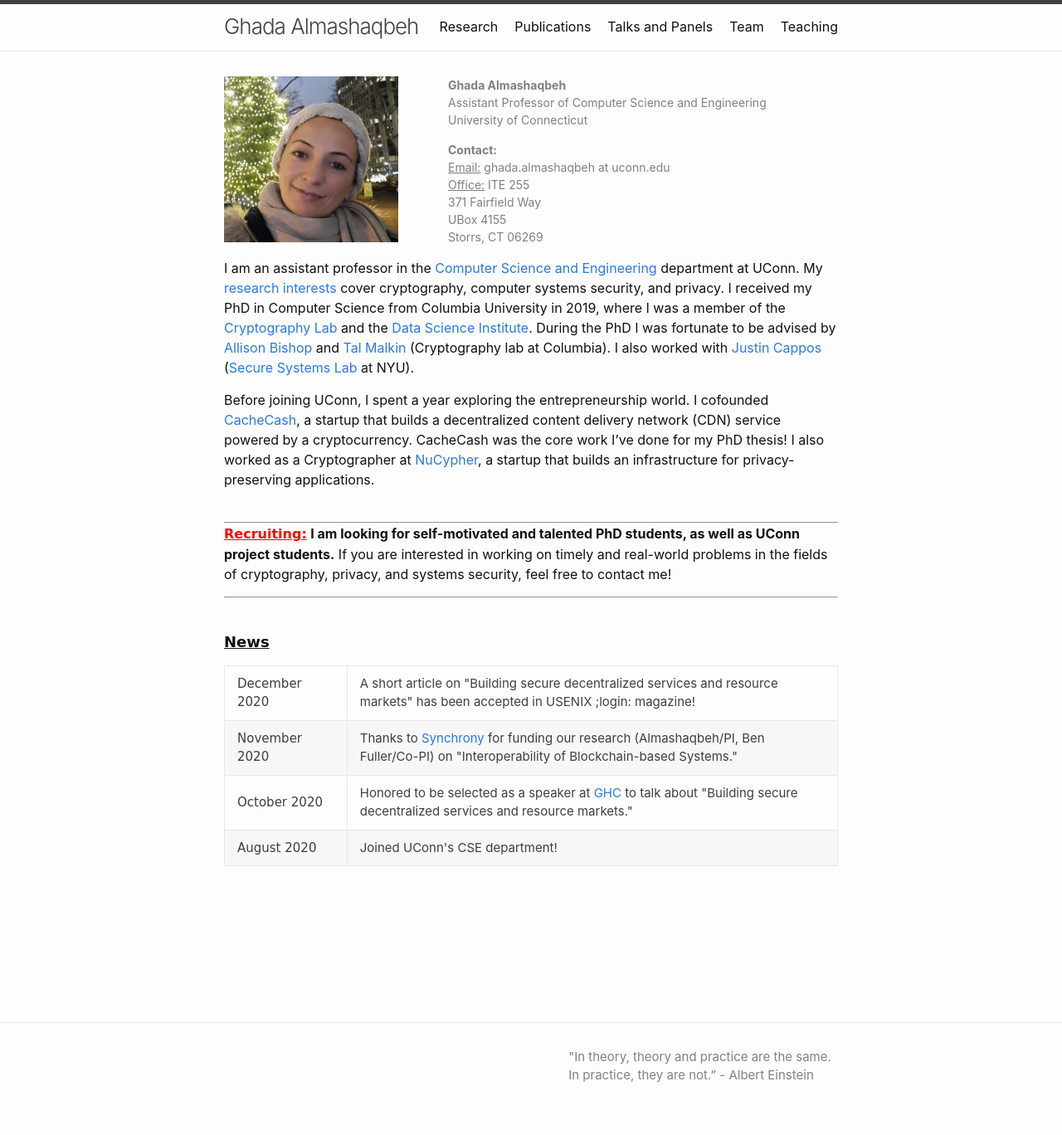
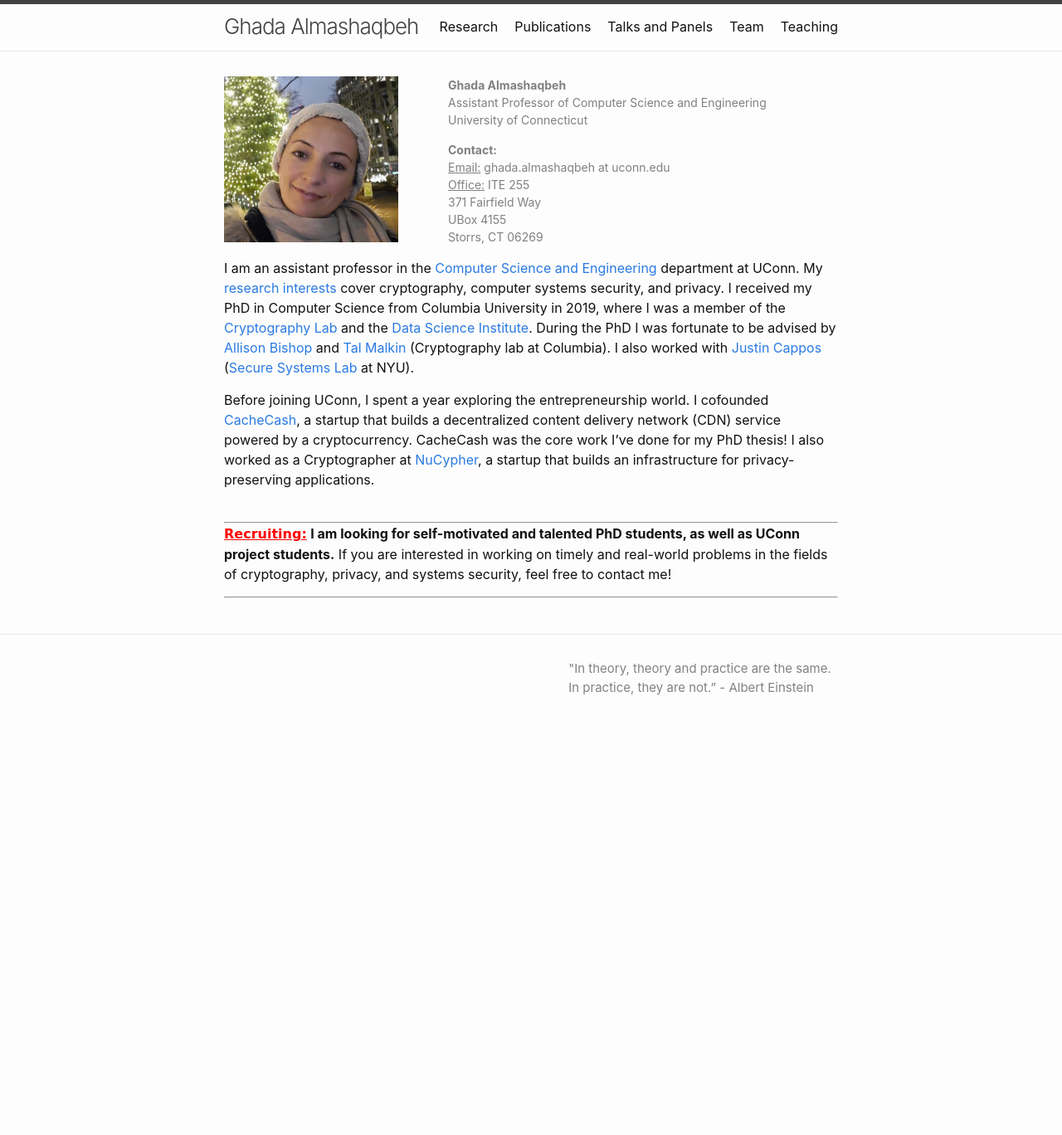
Before and after one commit to GhadaAlmashaqbeh/GhadaAlmashaqbeh.github.io, a Jekyll site: the page built from index.md, in a window 1280 px wide. Shown: the whole page at 83% size. Built offline with Jekyll 4.4.1, drawn with Linux system fonts in a browser that asks for light colours; after the commit the page ends 900 px from its top, so only the background shows below that.

Commit message:
remove news

```diff
--- a/index.md
+++ b/index.md
@@ -29,27 +29,3 @@ Before joining UConn, I spent a year exploring the entrepreneurship world. I cof
 **<span style="color:red;font-family: 'Comic Sans MS';"><u>Recruiting:</u></span>** **I am looking for self-motivated and talented PhD students, as well as UConn project students.** If you are interested in working on timely and real-world problems in the fields of cryptography, privacy, and systems security, feel free to contact me!
 
 ---------------------------------------
-<br/>
-
-**<span style="font-family: 'Comic Sans MS'; font-size: 18px"><u>News</u></span>**
-
-<div style="height:400px; overflow:auto; ; font-size: 15px">
-  <table style = "width: 100%">
-    <tr>
-      <td style="width: 20%;font-family: 'Comic Sans MS';">December 2020</td>
-      <td>A short article on "Building secure decentralized services and resource markets" has been accepted in USENIX ;login: magazine!</td>
-    </tr>
-    <tr>
-      <td style="width: 20%;font-family: 'Comic Sans MS';">November 2020</td>
-      <td>Thanks to <a href="https://www.synchrony.com/">Synchrony</a> for funding our research (Almashaqbeh/PI, Ben Fuller/Co-PI) on "Interoperability of Blockchain-based Systems."</td>
-    </tr>
-    <tr>
-      <td style="width: 20%;font-family: 'Comic Sans MS';">October 2020</td>
-      <td>Honored to be selected as a speaker at <a href="https://ghc.anitab.org/">GHC</a> to talk about "Building secure decentralized services and resource markets."</td>
-    </tr>
-    <tr>
-      <td style="width: 18%;font-family: 'Comic Sans MS';">August 2020</td>
-      <td>Joined UConn's CSE department!</td>
-    </tr>
-  </table>
-</div>
```
